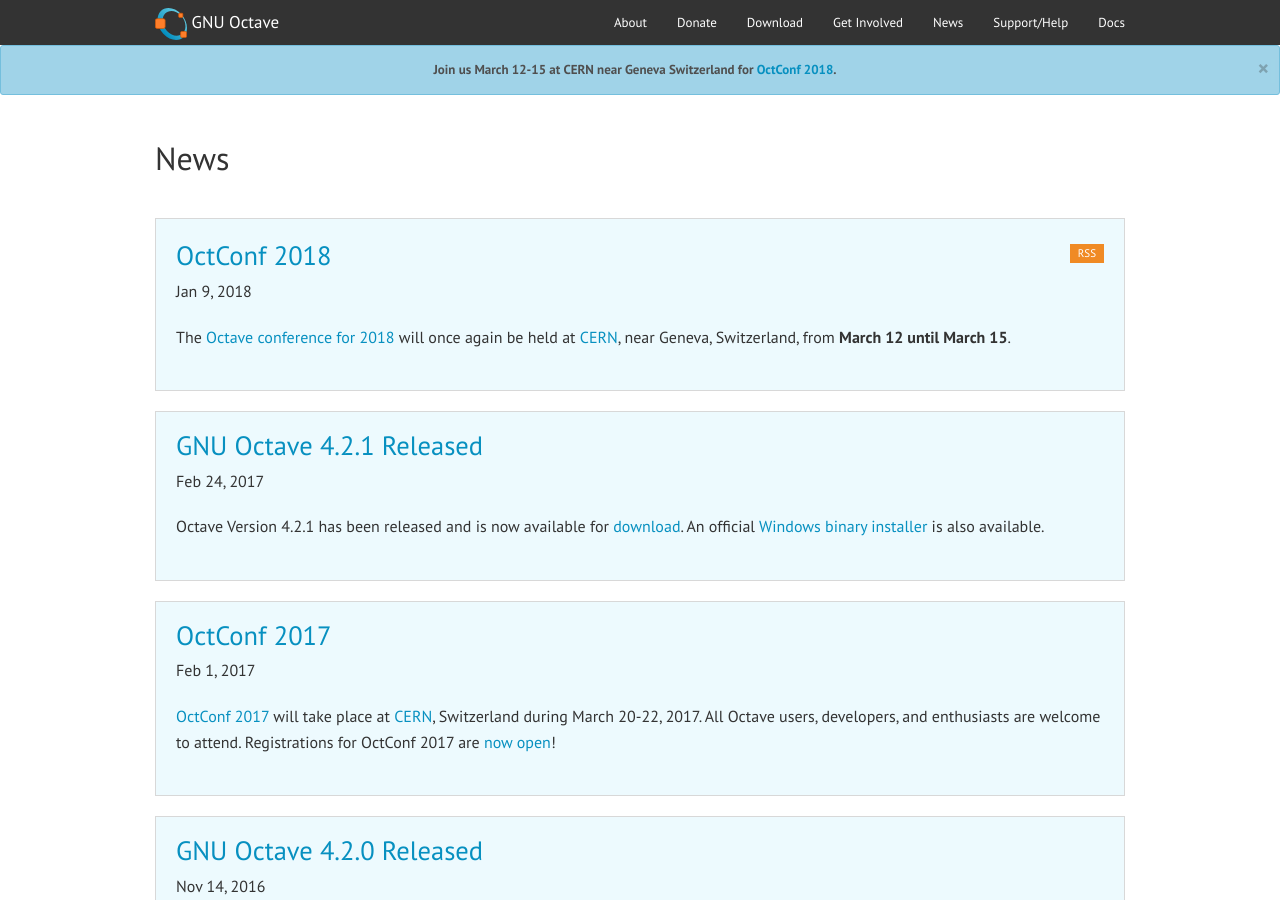
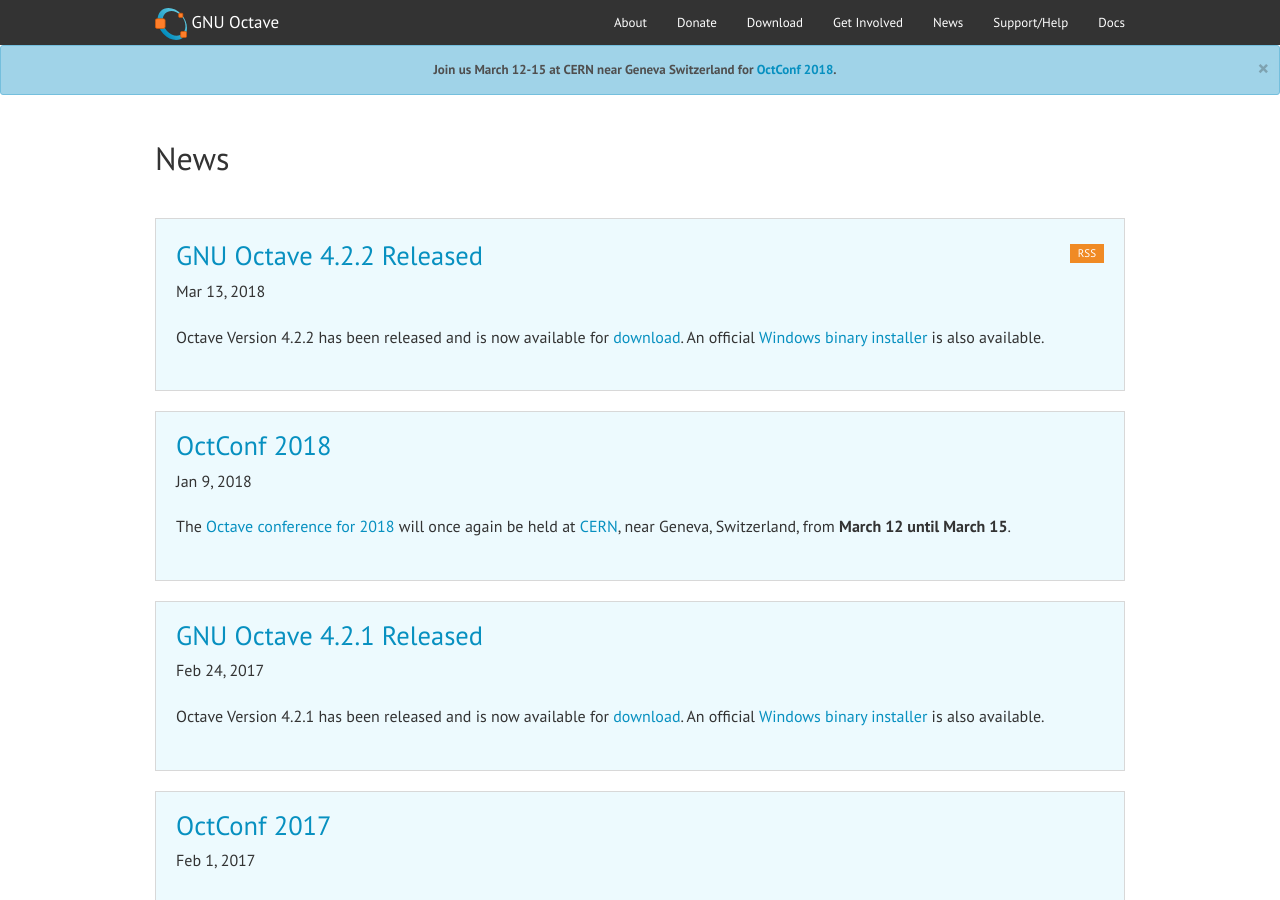
Before and after one commit to gnu-octave/gnu-octave.github.io, a Jekyll site: the page built from news.md, in a window 1280 px wide and 900 px high. Built offline with Jekyll 4.4.1, drawn with Linux system fonts in a browser that asks for light colours; some of the changed lines change nothing that is shown.

Commit message:
GNU Octave 4.2.2 release.

```diff
--- /dev/null
+++ b/_posts/2018-03-13-octave-4.2.2-released.markdown
@@ -0,0 +1,247 @@
+---
+layout: post
+title:  "GNU Octave 4.2.2 Released"
+date:   2018-03-13
+categories: news release
+---
+
+Octave Version 4.2.2 has been released and is now available for [download][1].
+An official [Windows binary installer][2] is also available.
+
+This version is a bug fixing release:
+
+- make leftdiv work for scalar \ int-matrix ([bug #51682](https://savannah.gnu.org/bugs/?51682))
+
+- inputdlg.m: Avoid crash when prompt and defaults sizes differ ([bug #53209](https://savannah.gnu.org/bugs/?53209))
+
+- tie `octave_classdef::numel` method to "numel" user override method ([bug #46571](https://savannah.gnu.org/bugs/?46571))
+
+- Fix performance of Sparse `fsolve` for complex sparse matrices ([bug #53140](https://savannah.gnu.org/bugs/?53140))
+
+- Fix performance of Sparse `fsolve` ([bug #53140](https://savannah.gnu.org/bugs/?53140))
+
+- octave.desktop.in: No repetition of Name in Comment field and start I10n ([bug #53078](https://savannah.gnu.org/bugs/?53078))
+
+- Don't create partially invalid graphic objects ([bug #52904](https://savannah.gnu.org/bugs/?52904))
+
+- Test for incorrect regexprep on ARM platforms ([bug #52810](https://savannah.gnu.org/bugs/?52810))
+
+- Fix incorrect regexprep on ARM platforms ([bug #52810](https://savannah.gnu.org/bugs/?52810))
+
+- Correctly handle reading of characters >127 in `scanf` family ([bug #52681](https://savannah.gnu.org/bugs/?52681))
+
+- Fix addpath for UNC paths on Windows ([bug #51268](https://savannah.gnu.org/bugs/?51268))
+
+- Protect being-deleted objects on figure list from second deletion ([bug #52666](https://savannah.gnu.org/bugs/?52666))
+
+- dlmwrite.m: Close `fid` if filename is only one char long ([bug #52679](https://savannah.gnu.org/bugs/?52679))
+
+- Set gnuplot color data to half output range when autoscaling zero input
+    range ([bug #52624](https://savannah.gnu.org/bugs/?52624))
+
+- Add `polarplot()` to the list of unimplemented functions ([bug #52643](https://savannah.gnu.org/bugs/?52643))
+
+- configure.ac: Fix test for Java version ([bug #52617](https://savannah.gnu.org/bugs/?52617))
+
+- For gnuplot toolkit, do not map TrueColor data to colormap size ([bug #52599](https://savannah.gnu.org/bugs/?52599))
+
+- Make wheel scroll behave more consistently in pan mode ([bug #52588](https://savannah.gnu.org/bugs/?52588))
+
+- Make gnuplot color have three components for interpolated edge color ([bug #52595](https://savannah.gnu.org/bugs/?52595))
+
+- Simplify gnuplot toolkit scripts for image/non-image data plots ([bug #52589](https://savannah.gnu.org/bugs/?52589))
+
+- Fix concatenation of empty char matrices with other strings ([bug #52542](https://savannah.gnu.org/bugs/?52542))
+
+- build: Fix compiling `OCTAVE_ARPACK_OK_2` Fortran code ([bug #52425](https://savannah.gnu.org/bugs/?52425))
+
+- trisurf.m, trimesh.m: Fix input validation ([bug #48109](https://savannah.gnu.org/bugs/?48109))
+
+- allow uncommenting in editor when line begins with whitespace ([bug #52406](https://savannah.gnu.org/bugs/?52406))
+
+- do not extend selection when indenting/commenting in editor ([bug #45610](https://savannah.gnu.org/bugs/?45610))
+
+- Remove all delimiters from whitespace list in `textscan` function ([bug #52479](https://savannah.gnu.org/bugs/?52479))
+
+- Calculate 1-norm of matrices to assess whether `NaN` or `Inf` are present ([bug #39000](https://savannah.gnu.org/bugs/?39000))
+
+- prevent extra ampersand under KDE in `cd-or-add-to-path` dialog ([bug #52423](https://savannah.gnu.org/bugs/?52423))
+
+- plotyy.m: Fix error when using `FUN2` argument ([bug #48115](https://savannah.gnu.org/bugs/?48115))
+
+- Check ARPACK library for buggy behavior in configure ([bug #52425](https://savannah.gnu.org/bugs/?52425))
+
+- Fix printing integer type images ([bug #51558](https://savannah.gnu.org/bugs/?51558))
+
+- Fix segfault in `delaunayn` when Qhull memory is not properly cleared ([bug #52410](https://savannah.gnu.org/bugs/?52410))
+
+- Fix segfault with CHOLMOD library and empty matrices ([bug #52365](https://savannah.gnu.org/bugs/?52365))
+
+- tag global and persistent symbols as variables when parsing ([bug #52363](https://savannah.gnu.org/bugs/?52363))
+
+- Properly restore the input stream pointer at end of `textscan` ([bug #52116](https://savannah.gnu.org/bugs/?52116) et al.)
+
+- Fix building with Qt4 for Windows ([bug #52237](https://savannah.gnu.org/bugs/?52237))
+
+- Ensure numeric values are passed for the axes `"clim"` property ([bug #52053](https://savannah.gnu.org/bugs/?52053))
+
+- avoid abort on exit from GUI ([bug #50664](https://savannah.gnu.org/bugs/?50664))
+
+- Correct auto limits on log axes with negative and zero values ([bug #51861](https://savannah.gnu.org/bugs/?51861))
+
+- Fix warning in `quadgk` with zero size interval ([bug #51867](https://savannah.gnu.org/bugs/?51867))
+
+- sparse: correctly handle scalar column index ([bug #51880](https://savannah.gnu.org/bugs/?51880))
+
+- Fix segfault in `ichol` under certain conditions ([bug #51736](https://savannah.gnu.org/bugs/?51736))
+
+- configure: ensure empty pkg-config results are actually empty ([bug #51680](https://savannah.gnu.org/bugs/?51680))
+
+- Fix 'legend hide' for gnuplot ([bug #50483](https://savannah.gnu.org/bugs/?50483))
+
+- qqplot.m: Fix typo in input validation ([bug #51458](https://savannah.gnu.org/bugs/?51458))
+
+- Add possible `'\r'` to smartindent regex exprepression ([bug #51279](https://savannah.gnu.org/bugs/?51279))
+
+- make `strncmp` case sensitive again ([bug #51384](https://savannah.gnu.org/bugs/?51384))
+
+- Fix possible infinite loop in normest1.m ([bug #51241](https://savannah.gnu.org/bugs/?51241))
+
+- also run unwind protect cleanup code on interrupt exceptions ([bug #51209](https://savannah.gnu.org/bugs/?51209))
+
+- Fix crash when inverting complex matrices with `NaNs` ([bug #51198](https://savannah.gnu.org/bugs/?51198))
+
+- Improve accuracy of residue for inputs with very different magnitudes ([bug #51148](https://savannah.gnu.org/bugs/?51148))
+
+- publish.m: Fix corruption of results for some code inputs ([bug #51178](https://savannah.gnu.org/bugs/?51178))
+
+- residue.m: Remove code that filters out small return values ([bug #34266](https://savannah.gnu.org/bugs/?34266), [bug #49291](https://savannah.gnu.org/bugs/?34266))
+
+- avoid possible double free at interpreter exit ([bug #51088](https://savannah.gnu.org/bugs/?51088))
+
+- show stack trace for errors in command line and startup files ([bug #49346](https://savannah.gnu.org/bugs/?49346))
+
+- interp1.m: Return `NA` for all columns which are out of bounds ([bug #51030](https://savannah.gnu.org/bugs/?51030))
+
+- use `idx_type` for dimensions instead of `int` ([bug #50934](https://savannah.gnu.org/bugs/?50934))
+
+- show stack trace for wrong type arg errors ([bug #50894](https://savannah.gnu.org/bugs/?50894))
+
+- Let mouse selection of Qt figures update `"currentfigure"` ([bug #50666](https://savannah.gnu.org/bugs/?50666))
+
+- disable qscintilla editor drag and drop so parent will handle it ([bug #50559](https://savannah.gnu.org/bugs/?50559))
+
+- quadgk.m: Correct error messages which point to `quadv` ([bug #50604](https://savannah.gnu.org/bugs/?50604))
+
+- Set version on `AppUserModelId` ([bug #50428](https://savannah.gnu.org/bugs/?50428))
+
+- version-rcfile: Don't try to execute startup directory, only startup.m ([bug #50593](https://savannah.gnu.org/bugs/?50593))
+
+- dlmread: Return empty matrix when requested range is outside data ([bug #50102](https://savannah.gnu.org/bugs/?50102))
+
+- Fix `eigs` for generalized nonsymmetric and shift-invert problems ([bug #39573](https://savannah.gnu.org/bugs/?39573))
+
+- Fix `eigs` for the generalized eigenvalue problem ([bug #50546](https://savannah.gnu.org/bugs/?50546))
+
+- datetick.m: Fix uneven range bugs ([bug #50493](https://savannah.gnu.org/bugs/?50493))
+
+- datenum.m: Correct calculation for fractional leap years ([bug #50508](https://savannah.gnu.org/bugs/?50508))
+
+- datenum.m: Allow horizontal vectors of dates with fractional months
+    ([bug #50508](https://savannah.gnu.org/bugs/?50508))
+
+- datenum.m: Accept legal input of vectors with fractional months ([bug #50508](https://savannah.gnu.org/bugs/?50508))
+
+- fix the anchor position in the info text of the doc browser ([bug #50422](https://savannah.gnu.org/bugs/?50422))
+
+- Fix order of legend labels with `plotyy` axes ([bug #50497](https://savannah.gnu.org/bugs/?50497))
+
+- Correct hggroup plot legends for gnuplot toolkit, add legend demo 17 items
+    ([bug #49341](https://savannah.gnu.org/bugs/?49341))
+
+- For gnuplot graphics toolkit, show only one key entry for errorbars
+    ([bug #49260](https://savannah.gnu.org/bugs/?49260))
+
+- Fix compilation of jit caused by cset d0562b3159c7 ([bug #50398](https://savannah.gnu.org/bugs/?50398))
+
+- Remove inline keyword on file_stat destructor which breaks MacOS compilation
+    ([bug #50234](https://savannah.gnu.org/bugs/?50234))
+
+Documentation bugs fixed:
+
+- playblocking.m: Correct documentation about start and limits inputs ([bug #51217](https://savannah.gnu.org/bugs/?51217))
+
+- Fix eig output argument description ([bug #50524](https://savannah.gnu.org/bugs/?50524))
+
+- Remove backslashes before double quotes in m-file docstrings ([bug #52870](https://savannah.gnu.org/bugs/?52870))
+
+- Tweaks to use single quotes instead of double quotes ([bug #52870](https://savannah.gnu.org/bugs/?52870))
+
+- Correct `fieldname` of returned struct in `ver` ([bug #52845](https://savannah.gnu.org/bugs/?52845))
+
+- Cleanup `@code` example in Appendix on test functions ([bug #52852](https://savannah.gnu.org/bugs/?52852))
+
+- Fixes for signal, image, audio, and OOP chapters ([bug #52844](https://savannah.gnu.org/bugs/?52844))
+
+- Fix issues in geometry, polynomial, and interpolation chapters ([bug #52835](https://savannah.gnu.org/bugs/?52835))
+
+- Fix TeX documentation for `qp` and clarify size of inputs ([bug #52829](https://savannah.gnu.org/bugs/?52829))
+
+- Correct errors in Diagonal matrix chapter of manual ([bug #52814](https://savannah.gnu.org/bugs/?52814))
+
+- Replace `@math{1e^{XXX}}` sequences with raw `1eXXX` ([bug #52827](https://savannah.gnu.org/bugs/?52827))
+
+- Use `'...'` rather than deprecated `'\'` for line continuation ([bug #52828](https://savannah.gnu.org/bugs/?52828))
+
+- Make documentation Sec 26.1 more consistent and Sec 25.4 clearer ([bug #52685](https://savannah.gnu.org/bugs/?52685))
+
+- Documentation fixes for linspace, logspace, lookup ([bug #52785](https://savannah.gnu.org/bugs/?52785))
+
+- atan2d.m: Correct documentation to match `atan` docstring ([bug #52786](https://savannah.gnu.org/bugs/?52786))
+
+- Small tweaks to `fplot` and surfnorm docstrings ([bug #52761](https://savannah.gnu.org/bugs/?52761))
+
+- Rewrite documentation for Advanced Indexing ([bug #52723](https://savannah.gnu.org/bugs/?52723))
+
+- Delete extra `']'` in `scanf` docstring ([bug #52742](https://savannah.gnu.org/bugs/?52742))
+
+- Fix mistaken use of space between function and `'('` in documentation ([bug #52723](https://savannah.gnu.org/bugs/?52723))
+
+- Fix various inconsistencies in manual ([bug #52712](https://savannah.gnu.org/bugs/?52712))
+
+- Fix typo in cset 8354b505ad6b ([bug #52702](https://savannah.gnu.org/bugs/?52702))
+
+- Fix inconsistencies with `char`, `strvcat`, `strread` docstrings ([bug #52702](https://savannah.gnu.org/bugs/?52702).
+
+- Explain Matlab compatibility of `fopen` modes ([bug #52644](https://savannah.gnu.org/bugs/?52644))
+
+- Update documentation for keywords to include `classdef` statements ([bug #52591](https://savannah.gnu.org/bugs/?52591))
+
+- Fix documentation of third input to `lsode()` ([bug #52664](https://savannah.gnu.org/bugs/?52664))
+
+- Clarify quiver/quiver3 documentation when a linestyle is given ([bug #52608](https://savannah.gnu.org/bugs/?52608))
+
+- new section about classdef classes with example ([bug #44590](https://savannah.gnu.org/bugs/?44590))
+
+- Correct surface plot explanation of  meshgridded results of 1 input ([bug #52536](https://savannah.gnu.org/bugs/?52536))
+
+- Fix definition of Delaunay triangulation in docstrings ([bug #52416](https://savannah.gnu.org/bugs/?52416))
+
+- accumarray.m: Add `'@'` to function handles in docstring ([bug #52418](https://savannah.gnu.org/bugs/?52418))
+
+- Update manual to explain `\deg` and `\circ` symbols ([bug #52287](https://savannah.gnu.org/bugs/?52287))
+
+- Correct documentation for `randg` ([bug #52118](https://savannah.gnu.org/bugs/?52118))
+
+- Add documentation about PCRE library regexp stack overflow ([bug #51589](https://savannah.gnu.org/bugs/?51589))
+
+- play.m: Correct documentation about start and limits inputs ([bug #51217](https://savannah.gnu.org/bugs/?51217))
+
+- Redo docstring for `qz` ([bug #50846](https://savannah.gnu.org/bugs/?50846))
+
+- describe optional install dependencies PortAudio and SUNDIALS ([bug #50513](https://savannah.gnu.org/bugs/?50513))
+
+- update `CITATION` date, version, and permalink to manual ([bug #47058](https://savannah.gnu.org/bugs/?47058))
+
+ [1]: {{ "download.html" | absolute_url }}
+ [2]: https://ftp.gnu.org/gnu/octave/windows
--- a/community-news.html
+++ b/community-news.html
@@ -13,7 +13,7 @@
 entires in the GUI:
 
   this-is-the-gnu-octave-community-news-page
-  community-news-page-serial=8
+  community-news-page-serial=9
 
 -->
 
```
